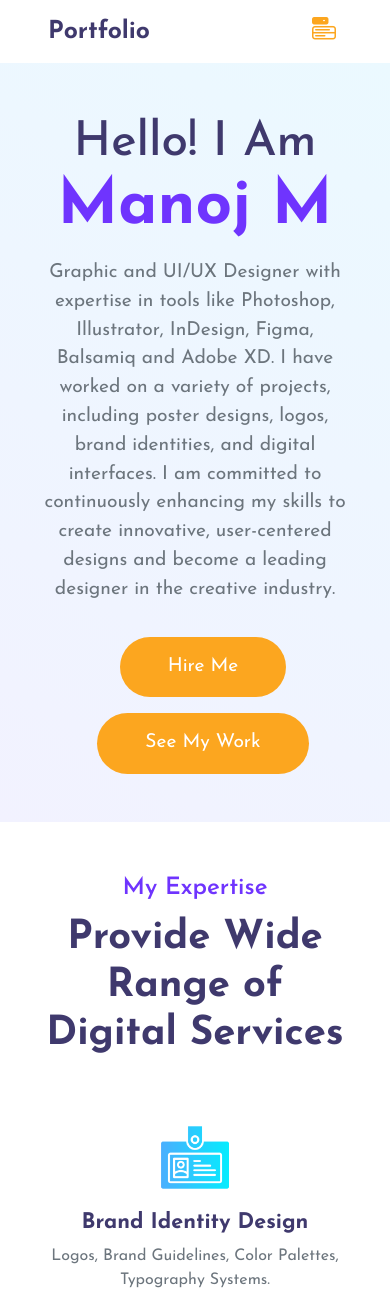
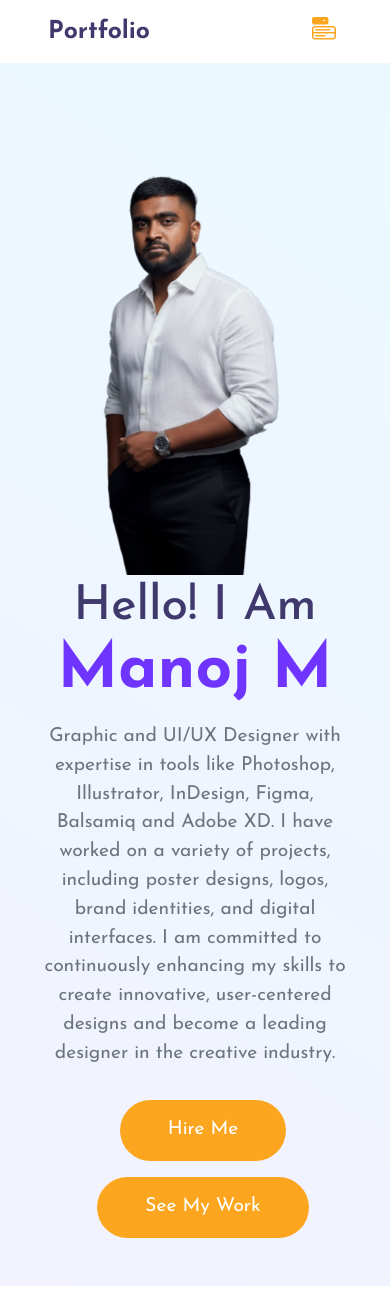
Before and after one commit to MANO1831/Manoj-portfolio, a plain HTML site: page index.html in a window 390 px wide. Shown: the top 1295 px of the page. Drawn offline with nearby package versions, Linux system fonts and the light colour scheme.

Commit message:
ManojPortfolio Third  Commit

```diff
--- a/index.html
+++ b/index.html
@@ -72,8 +72,12 @@
   <!-- home section starts  -->
   <section class="home pt-5 pb-5" id="home">
     <div class="row justify-content-evenly align-items-center">
-      <!-- First div with some margin -->
-      <div class="col-10 col-md-6 text-center text-md-start" data-aos="slide-right">
+  <!-- Image first on mobile, last on desktop -->
+  <div class="col-10 col-md-4 order-1 order-md-2 mt-4 mt-md-0 text-center">
+    <img src="images/banner.png" class="img-fluid" alt="" />
+  </div>
+
+  <div class="col-10 col-md-6 order-2 order-md-1 text-center text-md-start" data-aos="slide-right">
     <h2 style="color: #3f396d">
       Hello! I Am <br /><span class="c-orange">Manoj M</span>
     </h2>
@@ -82,7 +86,6 @@
       including poster designs, logos, brand identities, and digital interfaces. I am committed to continuously enhancing my skills to create innovative, user-centered
       designs and become a leading designer in the creative industry.
     </p>
-
     <div class="d-flex flex-wrap justify-content-center justify-content-md-start mt-3">
       <a href="mailto:manomano1831@gmail.com" target="_blank"
         class="c-btn h-btn py-3 px-5 rounded-pill ms-3 mt-3" style="text-decoration: none;">
@@ -94,11 +97,8 @@
       </a>
     </div>
   </div>
-      <!-- Add margin to the second div for spacing -->
-      <div class="col-10 col-md-4 d-none d-md-block mt-4 mt-md-0">
-        <img src="images/banner.png" class="img-fluid" alt="" />
 </div>
-    </div>
+
   </section>
   <!-- home section ends here -->
 
```
Lines whose indentation alone changed are shown as unchanged.
